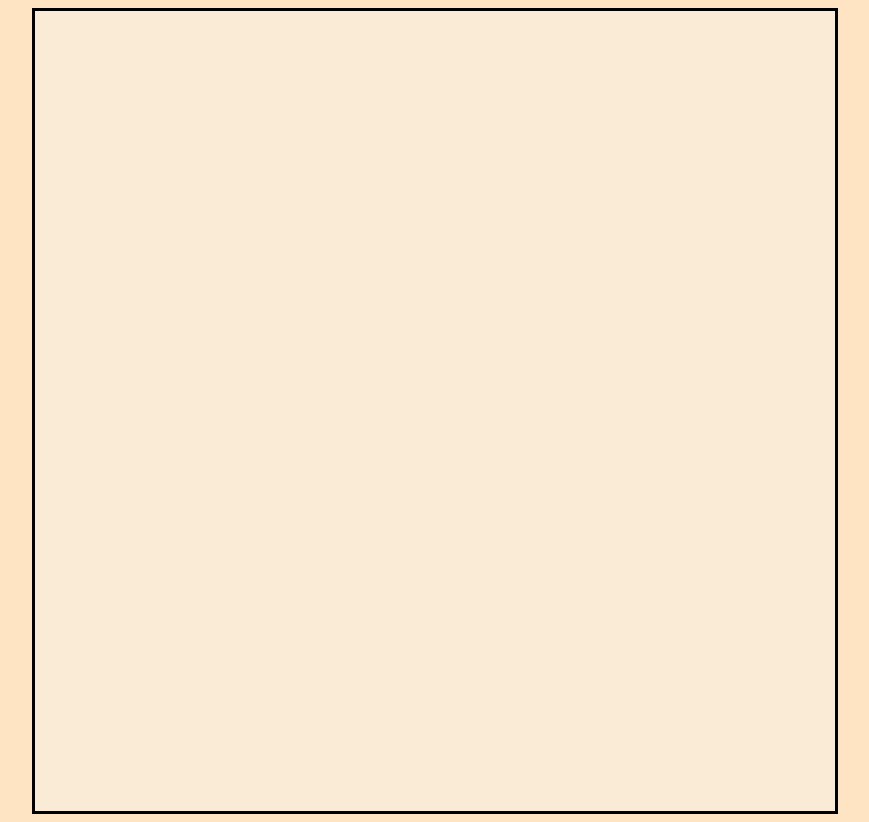
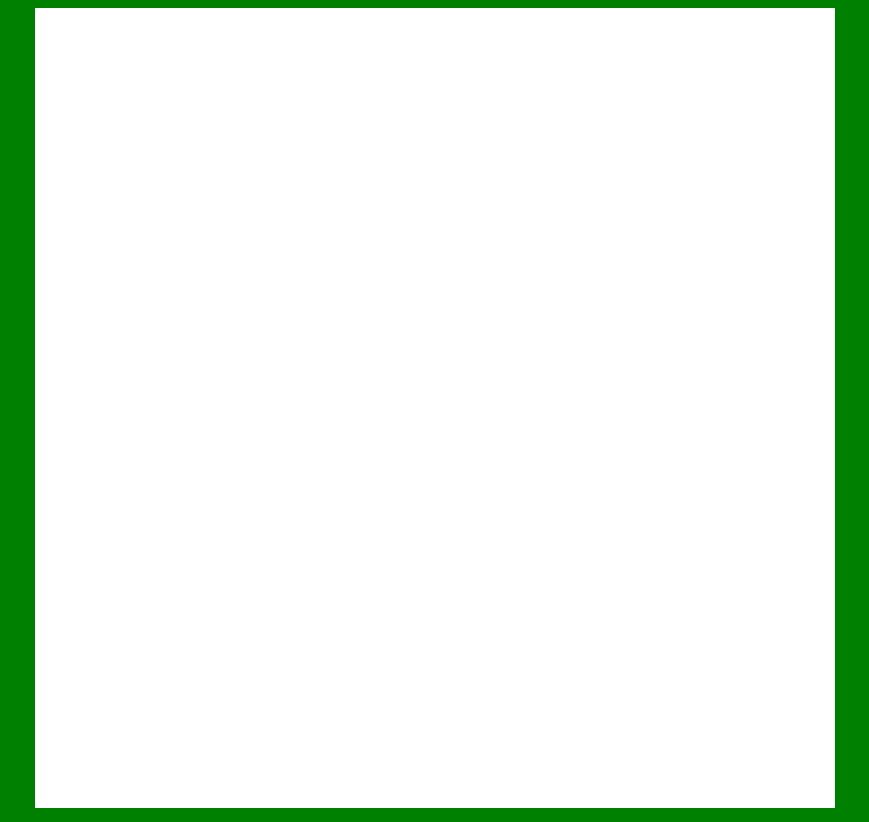
Before and after one commit to emilsberzs/etch-a-sketch, a plain HTML site: page index.html in a window 1280 px wide. Shown: the whole page, without its empty margins (205-1074 px from the left). Drawn offline with Linux system fonts and the light colour scheme.

```diff
--- a/etch-a-sketch.css
+++ b/etch-a-sketch.css
@@ -1,5 +1,5 @@
 body {
-    background-color: bisque;
+    background-color: green;
 }
 
 .square {
@@ -12,7 +12,6 @@
     width: 800px;
     display: flex;
     justify-content: center;
-    border:3px solid black;
     margin-left: auto;
     margin-right: auto;
 
@@ -25,6 +24,6 @@
 }
 
 .vertical {
-    background-color: antiquewhite;
+    background-color: white;
     flex-direction: column;
 }
--- a/etch-a-sketch.js
+++ b/etch-a-sketch.js
@@ -1,7 +1,9 @@
 let unique_id = 1;
+const width = 15
+
 
 //Initialize body
-const body = document.querySelector('body')
+const outer_container = document.querySelector('#outer_container')
 
 //Create and initialize div for grid
 const container = document.createElement('div')
@@ -10,12 +12,12 @@
 container.id = 'container'
 
 //Append container to body
-body.appendChild(container)
+outer_container.appendChild(container)
 
 //Create 16x16 square of divs
-for (let i = 0; i <= 15; i++) {
+for (let i = 0; i <= width; i++) {
 
-    //Create row of 16 horizontal divs
+    //Create row of horizontal divs
     const h_div = document.createElement('div');
 
     //Add class to each div
@@ -25,7 +27,7 @@
     container.appendChild(h_div);
 
     //Create 15 verticals for each horizontal
-    for (let i = 0; i <= 15; i++) {
+    for (let i = 1; i <= width + 1; i++) {
         const v_div = document.createElement('div')
 
         //Add classes
@@ -43,7 +45,7 @@
 
 }
 
-for (let i = 1; i <= 256; i++) {
+for (let i = 1; i <= width + 1 * width + 1; i++) {
 
 
     document.getElementById(i).addEventListener('mouseover', function () {
--- a/index.html
+++ b/index.html
@@ -9,6 +9,6 @@
     <title>Document</title>
 </head>
 <body>
-
+    <div id="outer_container"></div>
 </body>
 </html>
```
